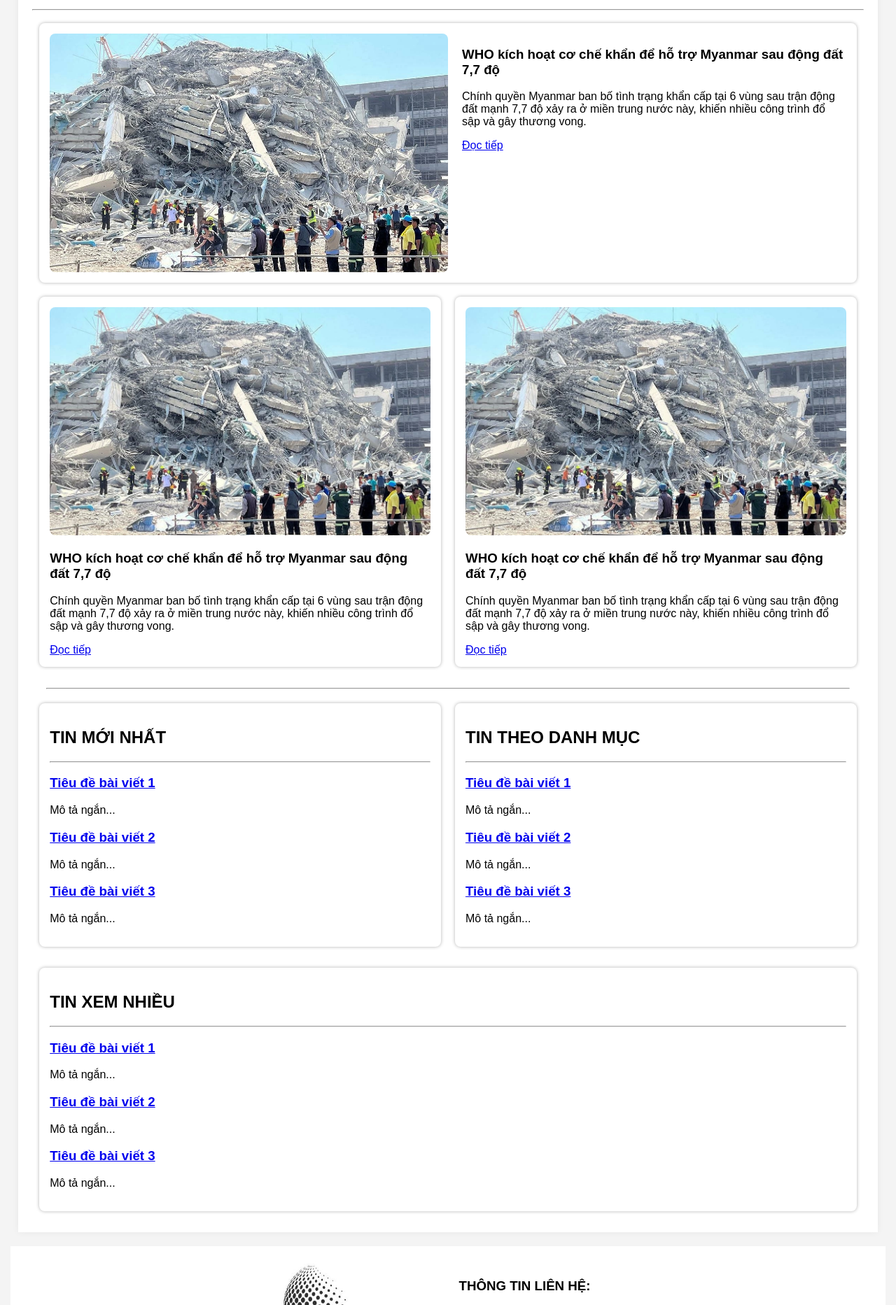
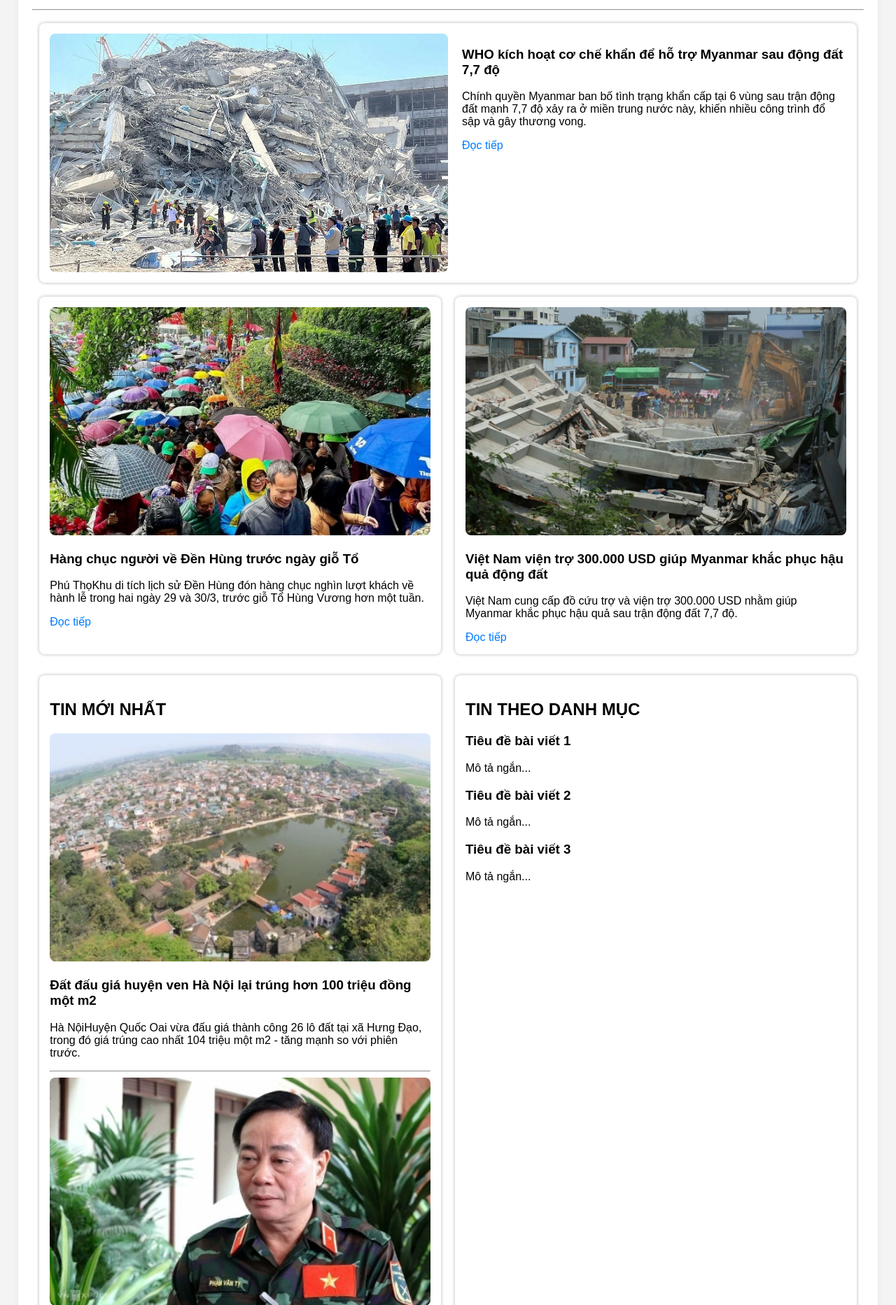
Before and after one commit to VinhHuynh09205/FASTNEWS, a PHP site: page / in a window 1280 px wide. Shown: the part 291-2156 px from the top of the page at 70% size. Run offline with PHP 8.4, Linux system fonts and the light colour scheme.

Commit message:
UPDATE CONTENT

```diff
--- a/news/assets/css/footer.css
+++ b/news/assets/css/footer.css
@@ -9,6 +9,7 @@
     align-items: center;
     margin: 0 auto;
     width: 80%;
+    color: black;
 }
 
 #infor {
--- a/news/assets/css/index.css
+++ b/news/assets/css/index.css
@@ -308,3 +308,15 @@
 #back-to-top:hover{
   background-color: rgba(0, 0, 0, 0.8);
 }
+
+.a-doctiep {
+  text-decoration: #007bff;
+  color: #007bff;
+}
+a {
+  text-decoration: none;
+  color: #000000;
+}
+a:hover{
+   color: rgb(73, 182, 207);
+}
--- a/news/index.php
+++ b/news/index.php
@@ -9,52 +9,65 @@
         <section class = "featured">
             <article>
                 <img src="assets/img/h1.webp" alt="Hình ảnh nổi bật">
-                <h3><B>WHO kích hoạt cơ chế khẩn để hỗ trợ Myanmar sau động đất 7,7 độ</B></h3>
+                <h3><a href="#">WHO kích hoạt cơ chế khẩn để hỗ trợ Myanmar sau động đất 7,7 độ</a></h3>
                 <p>Chính quyền Myanmar ban bố tình trạng khẩn cấp tại 6 vùng sau trận động đất mạnh 7,7 độ xảy ra ở miền trung nước này, khiến nhiều công trình đổ sập và gây thương vong.</p>
-                <a href="#">Đọc tiếp</a>
+                <a href="#" class="a-doctiep">Đọc tiếp</a>
             </article>
         </section>
     </div>
     <div class="news-section">
         <section class = "featured2">
             <article>
-                <img src="assets/img/h1.webp" alt="Hình ảnh nổi bật">
-                <h3><B>WHO kích hoạt cơ chế khẩn để hỗ trợ Myanmar sau động đất 7,7 độ</B></h3>
-                <p>Chính quyền Myanmar ban bố tình trạng khẩn cấp tại 6 vùng sau trận động đất mạnh 7,7 độ xảy ra ở miền trung nước này, khiến nhiều công trình đổ sập và gây thương vong.</p>
-                <a href="#">Đọc tiếp</a>
+                <img src="assets/img/h2.webp" alt="Hình ảnh nổi bật">
+                <h3><a href="#">Hàng chục người về Đền Hùng trước ngày giỗ Tổ</a></h3>
+                <p>Phú ThọKhu di tích lịch sử Đền Hùng đón hàng chục nghìn lượt khách về hành lễ trong hai ngày 29 và 30/3, trước giỗ Tổ Hùng Vương hơn một tuần.</p>
+                <a href="#" class="a-doctiep">Đọc tiếp</a>
             </article>
         </section>
         <section class = "featured3">
             <article>
-                <img src="assets/img/h1.webp" alt="Hình ảnh nổi bật">
-                <h3><B>WHO kích hoạt cơ chế khẩn để hỗ trợ Myanmar sau động đất 7,7 độ</B></h3>
-                <p>Chính quyền Myanmar ban bố tình trạng khẩn cấp tại 6 vùng sau trận động đất mạnh 7,7 độ xảy ra ở miền trung nước này, khiến nhiều công trình đổ sập và gây thương vong.</p>
-                <a href="#">Đọc tiếp</a>
+                <img src="assets/img/h3.webp" alt="Hình ảnh nổi bật">
+                <h3><a href="#">Việt Nam viện trợ 300.000 USD giúp Myanmar khắc phục hậu quả động đất</a></h3>
+                <p>Việt Nam cung cấp đồ cứu trợ và viện trợ 300.000 USD nhằm giúp Myanmar khắc phục hậu quả sau trận động đất 7,7 độ.</p>
+                <a href="#" class="a-doctiep">Đọc tiếp</a>
             </article>
         </section>
     </div>
-
-    <hr class="news-hr">
     <div class="news-section2">
         <!--Tin tức mới nhất -->
         <section class="latest-news">
-            <h2>TIN MỚI NHẤT</h2><hr>
+            <h2>TIN MỚI NHẤT</h2>
             <article>
-                <h3><a href="#">Tiêu đề bài viết 1</a></h3>
-                <p>Mô tả ngắn...</p>
+                <img src="assets/img/h4.webp" alt="Hình ảnh tin mới">
+                <h3><a href="#">Đất đấu giá huyện ven Hà Nội lại trúng hơn 100 triệu đồng một m2</a></h3>
+                <p>Hà NộiHuyện Quốc Oai vừa đấu giá thành công 26 lô đất tại xã Hưng Đạo, trong đó giá trúng cao nhất 104 triệu một m2 - tăng mạnh so với phiên trước.</p>
+            </article>
+            <hr>
+            <article>
+                <img src="assets/img/h5.webp" alt="Hình ảnh tin mới">
+                <h3><a href="#">'Bộ đội Việt Nam sẽ tìm người mất tích ở Myanmar như tìm người thân'</a></h3>
+                <p>Thiếu tướng Phạm Văn Tỵ khẳng định bộ đội Việt Nam sẽ tìm kiếm nạn nhân bị vùi lấp sau thảm họa động đất tại Myanmar như tìm kiếm chính người thân của mình.</p>
+            </article>
+            <hr>
+            <article>
+                <img src="assets/img/h6.webp" alt="Hình ảnh tin mới">
+                <h3><a href="#">Ôtô chở 36 khách rơi xuống vực đèo Bảo Lộc</a></h3>
+                <p>Lâm ĐồngXe chở khách từ Bình Phước lên Đà Lạt du lịch trên đường về gặp tai nạn, rơi xuống vực đèo Bảo Lộc, một nạn nhân tử vong, hơn 30 người bị thương, chiều 30/3.</p>
             </article>
             <article>
-                <h3><a href="#">Tiêu đề bài viết 2</a></h3>
-                <p>Mô tả ngắn...</p>
+                <img src="assets/img/h7.webp" alt="Hình ảnh tin mới">
+                <h3><a href="#">Thủ tướng yêu cầu gỡ vướng dứt điểm cho hơn 1.500 dự án</a></h3>
+                <p>Thủ tướng yêu cầu gỡ vướng cho hơn 1.500 dự án tồn đọng kéo dài theo hướng "sai tới đâu xử lý đó", không để tạo tiền lệ xấu.</p>
             </article>
             <article>
-                <h3><a href="#">Tiêu đề bài viết 3</a></h3>
-                <p>Mô tả ngắn...</p>
+                <img src="assets/img/h8.webp" alt="Hình ảnh tin mới">
+                <h3><a href="#">Myanmar đối mặt khủng hoảng nhân đạo sau động đất</a></h3>
+                <p>Hội Chữ thập Đỏ nói rằng Myanmar đang đối mặt khủng hoảng nhân đạo, nhu cầu viện trợ tăng từng giờ sau trận động đất làm khoảng 1.700 người chết.</p>
             </article>
         </section>
         <!-- Cột 2: Tin tức theo danh mục -->
         <section class="category-news">
-            <h2>TIN THEO DANH MỤC</h2><hr>
+            <h2>TIN THEO DANH MỤC</h2>
             <article>
                 <h3><a href="#">Tiêu đề bài viết 1</a></h3>
                 <p>Mô tả ngắn...</p>
@@ -72,7 +85,7 @@
     <div class="news-section3">
         <!--Tin tức xem nhiều-->
         <section class="top-news">
-            <h2>TIN XEM NHIỀU</h2><hr>
+            <h2>TIN XEM NHIỀU</h2>
             <article>
                 <h3><a href="#">Tiêu đề bài viết 1</a></h3>
                 <p>Mô tả ngắn...</p>
```
Also changed, not shown: news/assets/img/h2.webp (added), news/assets/img/h3.webp (added), news/assets/img/h4.webp (added), news/assets/img/h5.webp (added), news/assets/img/h6.webp (added), news/assets/img/h7.webp (added), news/assets/img/h8.webp (added).
